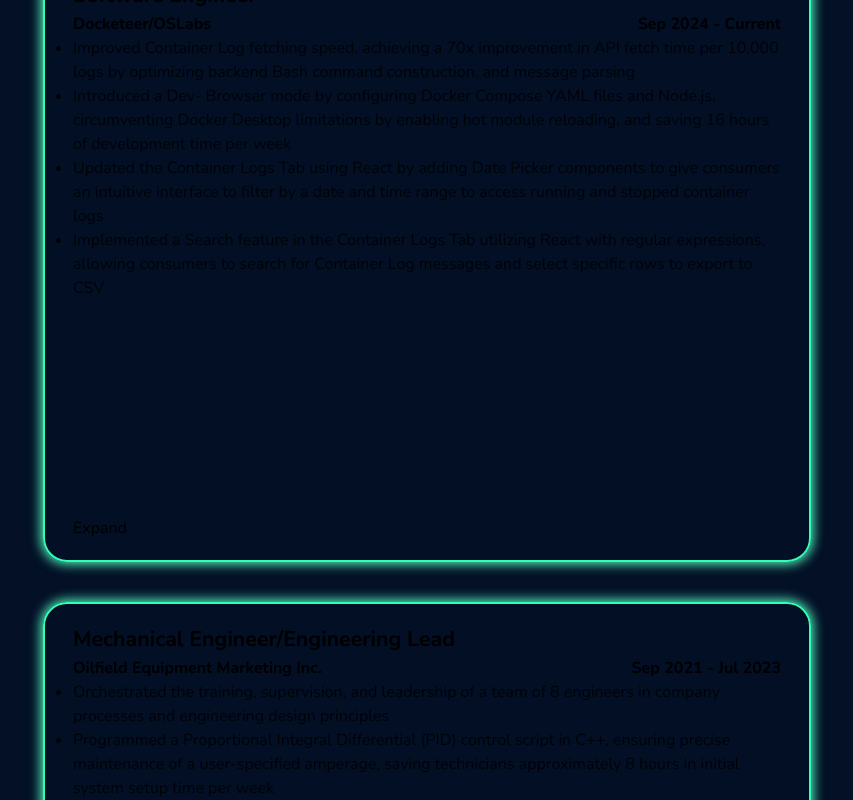
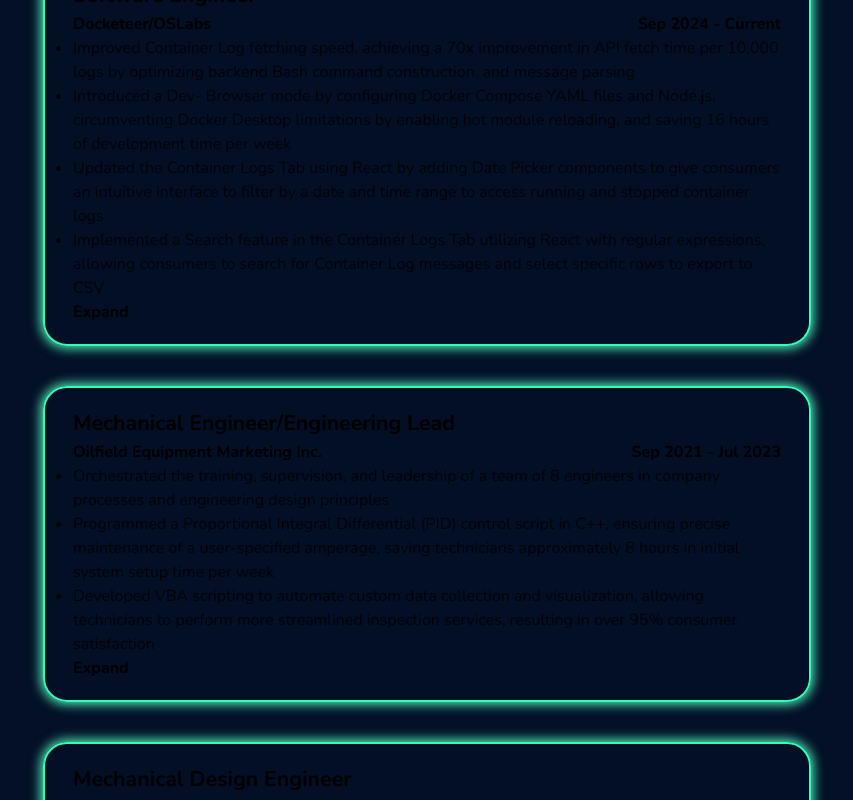
Before and after one commit to Cris-Morales/Cris-Morales-Portfolio-Website, a Next.js app: page / in a window 1280 px wide. Shown: the part 1959-2759 px from the top of the page, without its empty margins (213-1066 px from the left). Built offline with nearby package versions, Linux system fonts and the light colour scheme.

Commit message:
this is pretty much the animation I'm going for. Using FramerMotion's AnimatePresence and motion components with FM's variants to orchestrate children

```diff
--- a/app/ui/experience/ExperienceCard.tsx
+++ b/app/ui/experience/ExperienceCard.tsx
@@ -1,7 +1,10 @@
 'use client'
 import { experienceData } from "@/app/lib/types"
 import { useState } from "react"
-import { motion, Variants } from 'framer-motion'
+import { AnimatePresence, motion, Variants, stagger, delay } from 'framer-motion'
+
+const staggerMenuItems = stagger(0.1, { startDelay: 0.15 });
+
 
 const itemVariants: Variants = {
     open: {
@@ -9,11 +12,11 @@ const itemVariants: Variants = {
         y: 0,
         transition: { type: "spring", stiffness: 300, damping: 24 }
     },
-    closed: { opacity: 0, y: 20, transition: { duration: 0.2 } }
+    closed: { opacity: 0, y: 20 }
 };
 
 export default function ExperienceCard({ data, index }: { data: experienceData, index: number }) {
-    const [expanded, setExpanded] = useState<boolean>(false);
+    const [isExpanded, setExpanded] = useState<boolean>(false);
 
 
     // framer motion variants
@@ -26,8 +29,13 @@ export default function ExperienceCard({ data, index }: { data: experienceData,
     // seems pretty tame for a reduce motion option...
     // second guess would be Layout animation
 
+    // animatePresence for unmounting components
+    // variants to orchestrate child component
+    // stagger.. for that stagger effect
+    // motion components
+
     return (
-        <motion.article animate={expanded ? "open" : "closed"} className="text-white-text border-2 border-primary rounded-3xl px-7 py-5 m-5 bg-background bg-opacity-35 boxGlow w-11/12 xl:w-3/5">
+        <article className="text-white-text border-2 border-primary rounded-3xl px-7 py-5 m-5 bg-background bg-opacity-35 boxGlow w-11/12 xl:w-3/5">
             <h4 className=" text-xl font-bold">
                 {data.title}
             </h4>
@@ -49,41 +57,37 @@ export default function ExperienceCard({ data, index }: { data: experienceData,
                 })}
             </ul>
             {data.expandedBullets &&
-                <motion.ul variants={{
-                    open: {
-                        clipPath: "inset(0% 0% 0% 0% round 10px)",
-                        transition: {
-                            type: "spring",
-                            bounce: 0,
-                            duration: 0.7,
-                            delayChildren: 0.3,
+                <AnimatePresence>
+                    {isExpanded &&
+                        <motion.ul
+                            initial='closed'
+                            animate='open'
+                            exit='closed'
+                            className="list-disc text-base text-light-text opacity-80"
+                            variants={{
+                                open: { height: "auto" },
+                                closed: { height: 0, transition: { delay: 0.15 } },
+                            }}
+                            transition={{
+                                delayChildren: 0.15,
                                 staggerChildren: 0.05
-                        }
-                    },
-                    closed: {
-                        clipPath: "inset(10% 50% 90% 50% round 10px)",
-                        transition: {
-                            type: "spring",
-                            bounce: 0,
-                            duration: 0.3
-                        }
-                    }
                             }}
-                    style={{ pointerEvents: expanded ? "auto" : "none" }} className={`list-disc text-base text-light-text opacity-80`}>
-                    {data.expandedBullets.map((bullet: string) => {
-                        return (
-                            <motion.li variants={itemVariants} key={bullet}>
+                        >
+                            {data.expandedBullets.map((bullet: string, index: number) => (
+                                <motion.li
+                                    key={`${bullet} - ${index}`}
+                                    variants={itemVariants}
+                                >
                                     <p>
                                         {bullet}
                                     </p>
                                 </motion.li>
-                        )
-                    })}
+                            ))}
                         </motion.ul>
-
-
                     }
-            {data.expandedBullets && <button onClick={() => setExpanded(!expanded)}>Expand</button>}
-        </motion.article>
+                </AnimatePresence>
+            }
+            {data.expandedBullets && <button className=" font-bold" onClick={() => setExpanded(!isExpanded)}>Expand</button>}
+        </article>
     )
 }
--- /dev/null
+++ b/app/ui/experience/holdThis.tsx
@@ -0,0 +1,30 @@
+import { AnimatePresence, motion } from "framer-motion"
+<AnimatePresence initial={false}>
+    {expanded &&
+        <motion.ul key="content"
+            initial="collapsed"
+            animate="open"
+            exit="collapsed"
+            variants={{
+                open: { opacity: 1, height: "auto", transition: { type: 'spring', bounce: 0, duration: 0.8, delayChildren: 0.3, staggerChildren: 0.05 } },
+                collapsed: {
+                    opacity: 0, height: 0, transition: {
+                        type: "spring",
+                        bounce: 0,
+                        duration: 0.3
+                    }
+                }
+            }}
+
+            className={`list-disc text-base text-light-text opacity-80 ${expanded ? 'pointer-events-auto' : 'pointer-events-none'}`}>
+            {data.expandedBullets.map((bullet: string) => {
+                return (
+                    <motion.li variants={itemVariants} key={bullet}>
+                        <p>
+                            {bullet}
+                        </p>
+                    </motion.li>
+                )
+            })}
+        </motion.ul>}
+</AnimatePresence>
```
Lines whose indentation alone changed are shown as unchanged.
